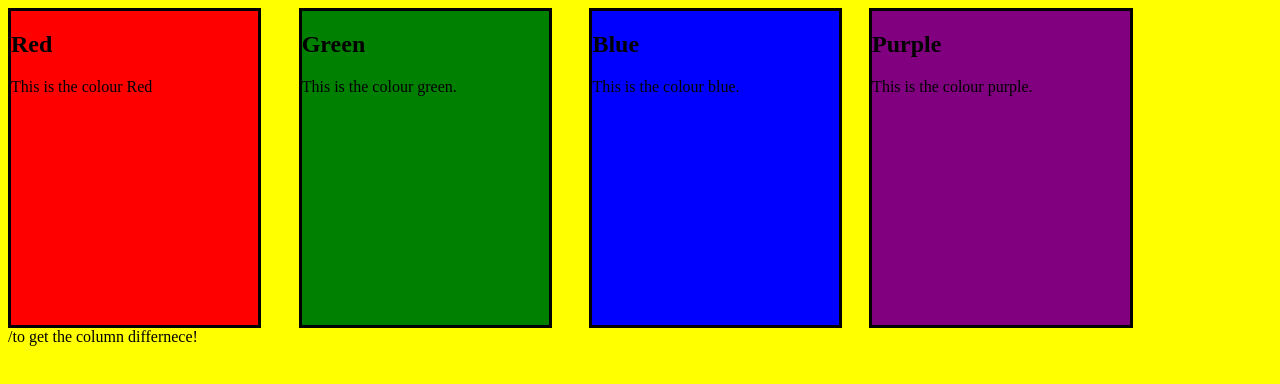
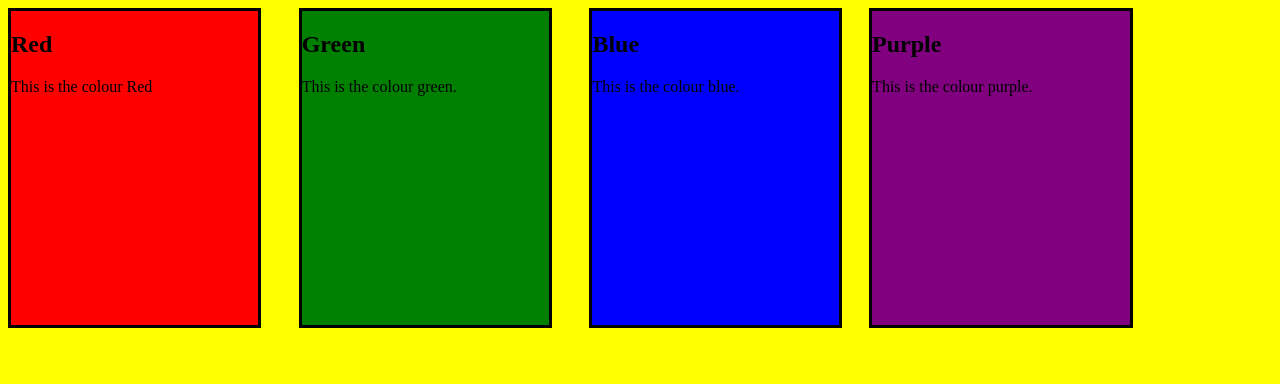
Before and after one commit to option17/W4B, a plain HTML site: page index.html in a window 1280 px wide. Drawn offline with Linux system fonts and the light colour scheme.

Commit message:
got rid of useless sentence.

```diff
--- a/index.html
+++ b/index.html
@@ -37,7 +37,7 @@
         <p>This is the colour purple.</p>
     </article>
 </section>
-/to get the column differnece!
+
 
 
 </body>
```
